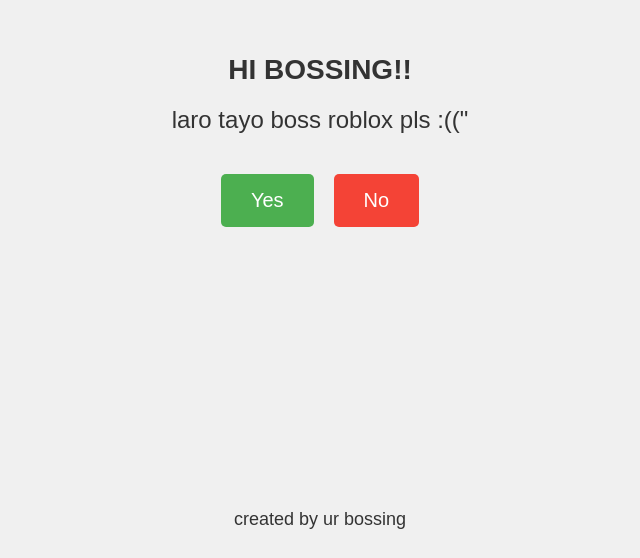
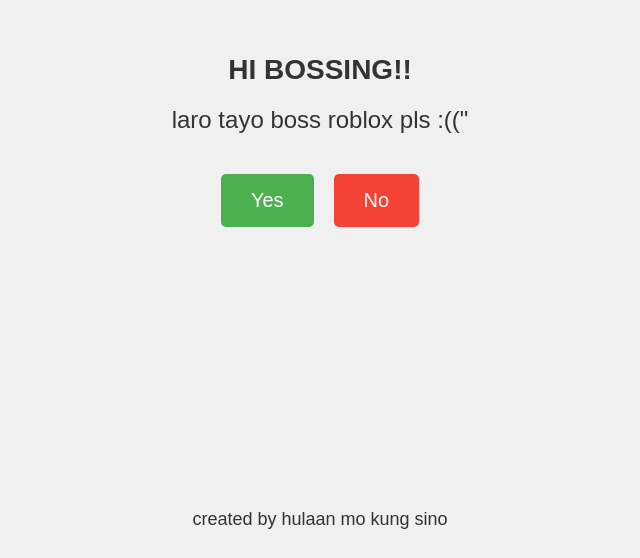
Before and after one commit to aizo10/play-tayo-pls, a plain HTML site: page index.html in a window 1280 px wide. Shown: the part 258-816 px from the top of the page, without its empty margins (320-960 px from the left). Drawn offline with Linux system fonts and the light colour scheme.

Commit message:
Update index.html

```diff
--- a/index.html
+++ b/index.html
@@ -93,7 +93,7 @@
 </div>
 
 
-    <div class="creator">created by ur bossing</div>
+    <div class="creator">created by hulaan mo kung sino</div>
 
     <script>
         const noButton = document.getElementById('noBtn');
```
